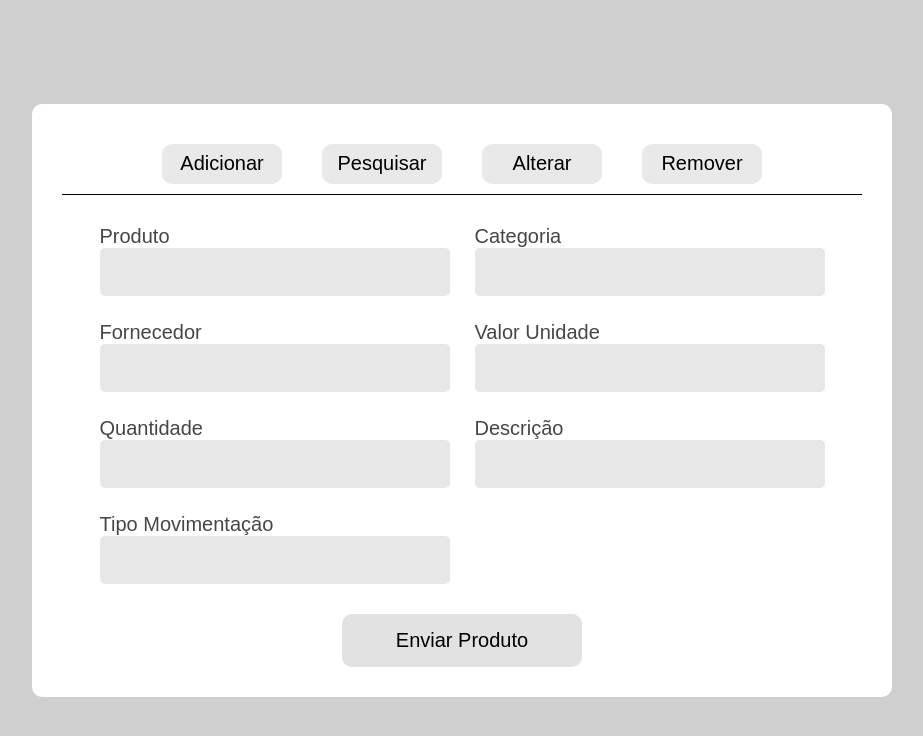
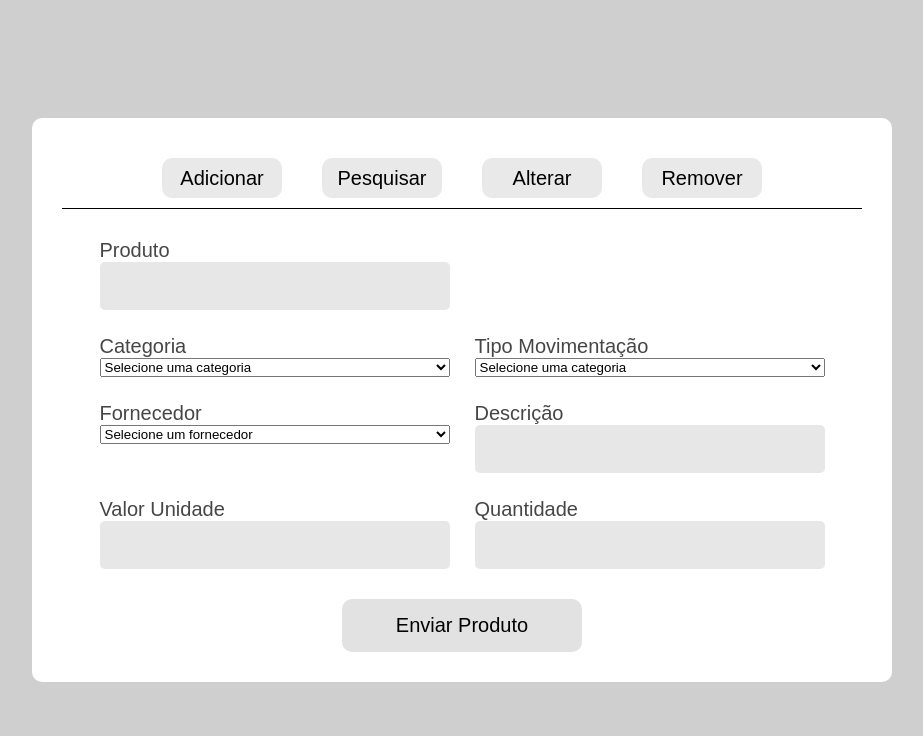
Before and after one commit to EDuDz27/GestorStock, a PHP site: page / in a window 1280 px wide. Shown: the top 736 px of the page, without its empty margins (178-1101 px from the left). Run offline with PHP 8.4, Linux system fonts and the light colour scheme; data that the repository does not hold is empty.

Commit message:
Add files via upload

```diff
--- a/index.php
+++ b/index.php
@@ -1,3 +1,18 @@
+<?php
+require_once 'db\Conexao.php';
+require_once 'models\Categoria.php';
+require_once 'models\Fornecedor.php';
+
+use models\Categoria;
+use models\Fornecedor;
+
+$categoria = new Categoria();
+$fornecedor = new Fornecedor();
+
+$categorias = $categoria->buscarTodos();
+$fornecedores = $fornecedor->buscarTodos();
+?>
+
 <!DOCTYPE html>
 <html lang="pt-br">
 
@@ -19,53 +34,73 @@
             <a href="javascript:void(0);" onclick="showForm(4)">Remover</a>
         </nav>
         <div id="form1" class="container">
-            <form action="index.php" method="post">
+            <form action="processar.php" method="post">
                 <div class="campos">
                     <div class="entrada">
                         <label for="nome">Produto</label>
                         <input type="text" name="nome" required>
                     </div>
+
+                    <span></span>
+
                     <div class="entrada">
                         <label for="categoria">Categoria</label>
-                        <input type="text" name="categoria" required>
+                        <select name="categoria" id="categoria" required>
+                            <option value="">Selecione uma categoria</option>
+                            <?php foreach ($categorias as $categoria): ?>
+                                <option value="<?= htmlspecialchars($categoria['id']) ?>"><?= htmlspecialchars($categoria['nome']) ?></option>
+                            <?php endforeach; ?>
+                        </select>
                     </div>
+
+                    <div class="entrada">
+                        <label for="tipo">Tipo Movimentação</label>
+                        <select name="tipo" id="tipo" required>
+                            <option value="">Selecione uma categoria</option>
+                            <option value="0 - Entrada">Entrada</option>
+                            <option value="1 - Entrada">Saída</option>
+                        </select>
+                    </div>
+
                     <div class="entrada">
                         <label for="fornecedor">Fornecedor</label>
-                        <input type="text" name="fornecedor" required>
+                        <select name="fornecedor" id="fornecedor" required>
+                            <option value="">Selecione um fornecedor</option>
+                            <?php foreach ($fornecedores as $fornecedor): ?>
+                                <option value="<?= htmlspecialchars($fornecedor['id']) ?>"><?= htmlspecialchars($fornecedor['nome']) ?></option>
+                            <?php endforeach; ?>
+                        </select>
                     </div>
+
+                    <div class="entrada">
+                        <label for="descricao">Descrição</label>
+                        <input type="text" name="descricao">
+                    </div>
+
                     <div class="entrada">
                         <label for="valor">Valor Unidade</label>
-                        <input type="text" name="valor" required>
+                        <input type="number" name="valor" required>
                     </div>
+
                     <div class="entrada">
                         <label for="quantidade">Quantidade</label>
                         <input type="text" name="quantidade" required>
                     </div>
-                    <div class="entrada">
-                        <label for="descricao">Descrição</label>
-                        <input type="text" name="descricao">
-                    </div>
-                    <div class="entrada">
-                        <label for="descricao">Tipo Movimentação</label>
-                        <input list="tipos" name="tipo" id="tipo">
-                        <datalist id="tipo">
-                            <option value="0 - Entrada">
-                            <option value="1 - Saida">
-                        </datalist>
-                    </div>
+
                 </div>
                 <input class="submit" type="submit" value="Enviar Produto">
             </form>
         </div>
 
         <div id="form2" class="container">
-            <form action="index.php" method="get">
+            <form action="processar.php" method="get">
                 <div class="campos">
                     <div class="pesquisa">
                         <label for="nome">Pesquisar Produto</label>
                         <input type="text" name="nome" required>
                     </div>
                     <div id="resultados" class="resultados-container">
+                        <!-- LISTA AQUI -->
                     </div>
                 </div>
                 <input class="submit" type="submit" value="Pesquisar">
@@ -73,7 +108,7 @@
         </div>
 
         <div id="form3" class="container">
-            <form action="index.php" method="alter">
+            <form action="processar.php" method="alter">
                 <div class="campos">
                     <div class="entrada">
                         <label for="nome">Produto</label>
@@ -101,7 +136,7 @@
         </div>
 
         <div id="form4" class="container">
-            <form action="index.php" method="delete">
+            <form action="processar.php" method="delete">
                 <div class="campos">
                     <div class="entrada">
                         <label for="nome">Produto</label>
```
Also changed, not shown: processar.php (+14 -15 lines).
